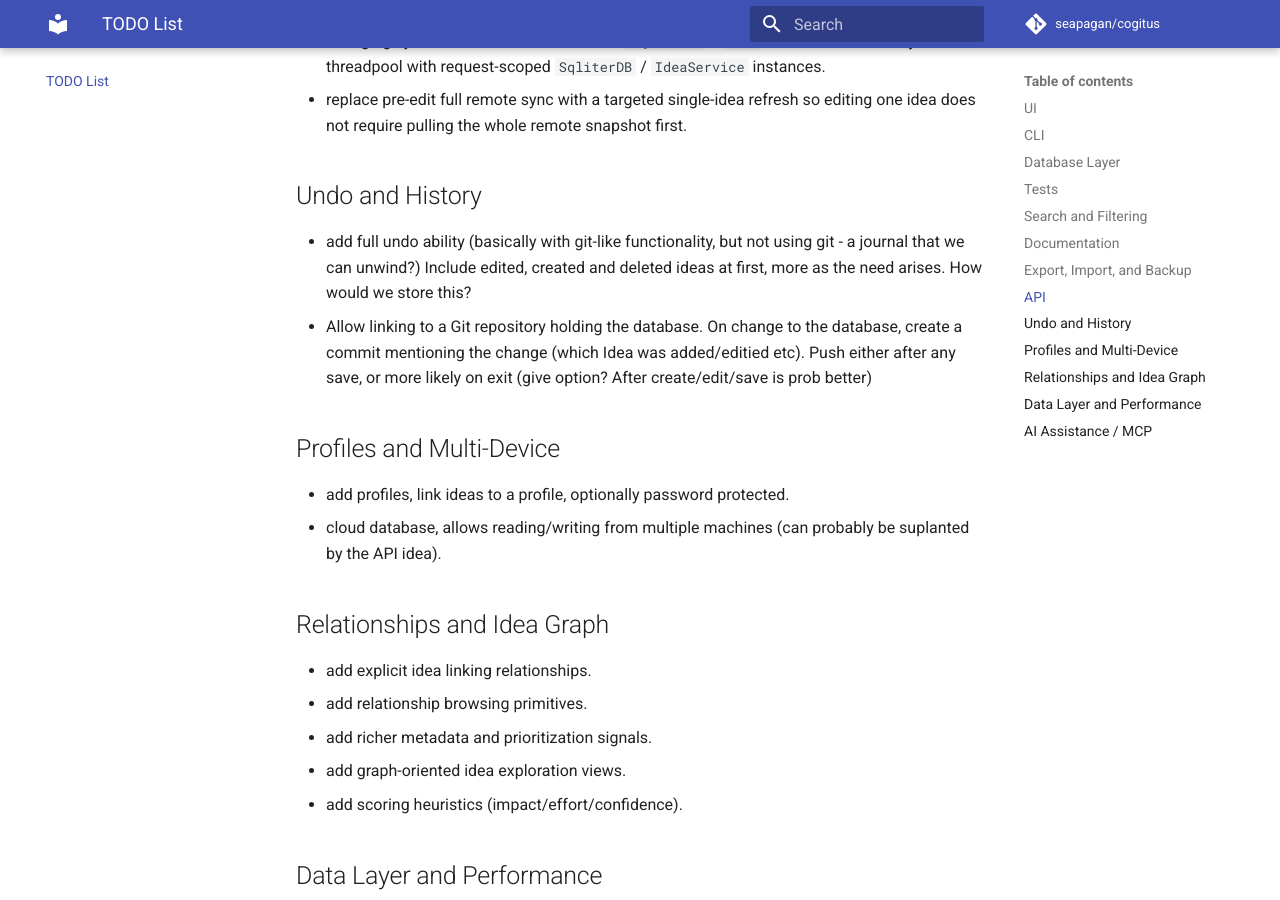
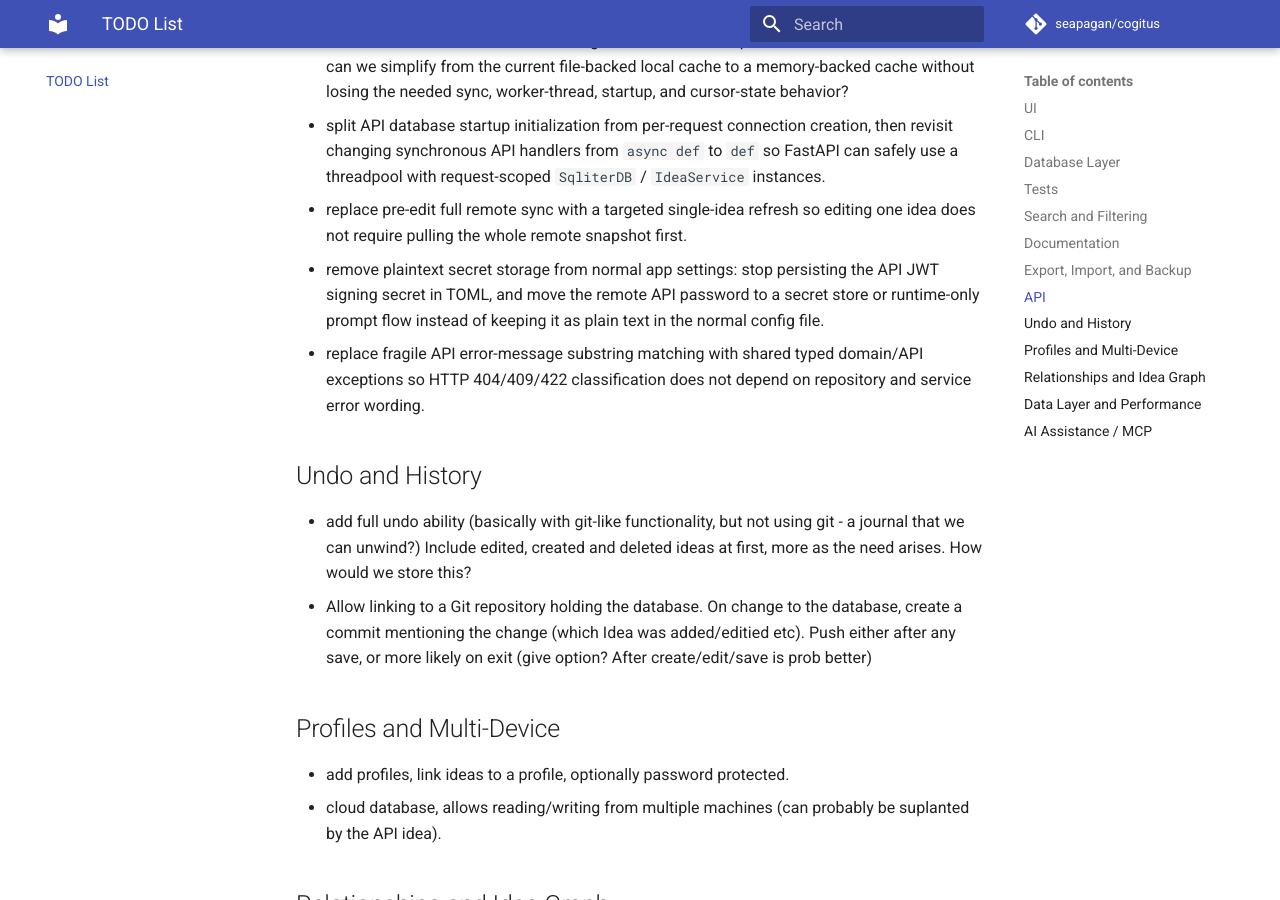
Before and after one commit to seapagan/cogitus, an MkDocs documentation site: the page built from docs/project/todo.md, in a window 1280 px wide and 900 px high, scrolled down 2209 px. Built offline with MkDocs 1.6.1 and Material for MkDocs 9.7.7, drawn with Linux system fonts in a browser that asks for light colours; comment, search, counter and statistics services are not loaded; some of the changed text lies outside the part shown.

Commit message:
chore: add deferred review follow-ups
Signed-off-by: Grant Ramsay <seapagan@gmail.com>

```diff
--- a/TODO.md
+++ b/TODO.md
@@ -17,6 +17,10 @@
   from the OS setting)~~ Textual does this natively - document it.
 - clicking on any of the tags above the body window should open the search
   results as if `tag:<tag name>` was searched.
+- revisit the custom footer status widgets and replace the current private
+  `textual.widgets._footer.FooterKey` dependency with a public Textual API or
+  an internal equivalent once that can be done without reintroducing the past
+  footer layout/refresh regressions. Low priority.
 
 ## CLI
 
@@ -79,6 +83,13 @@
   / `IdeaService` instances.
 - replace pre-edit full remote sync with a targeted single-idea refresh so
   editing one idea does not require pulling the whole remote snapshot first.
+- remove plaintext secret storage from normal app settings: stop persisting the
+  API JWT signing secret in TOML, and move the remote API password to a secret
+  store or runtime-only prompt flow instead of keeping it as plain text in the
+  normal config file.
+- replace fragile API error-message substring matching with shared typed
+  domain/API exceptions so HTTP 404/409/422 classification does not depend on
+  repository and service error wording.
 
 ## Undo and History
 
```
